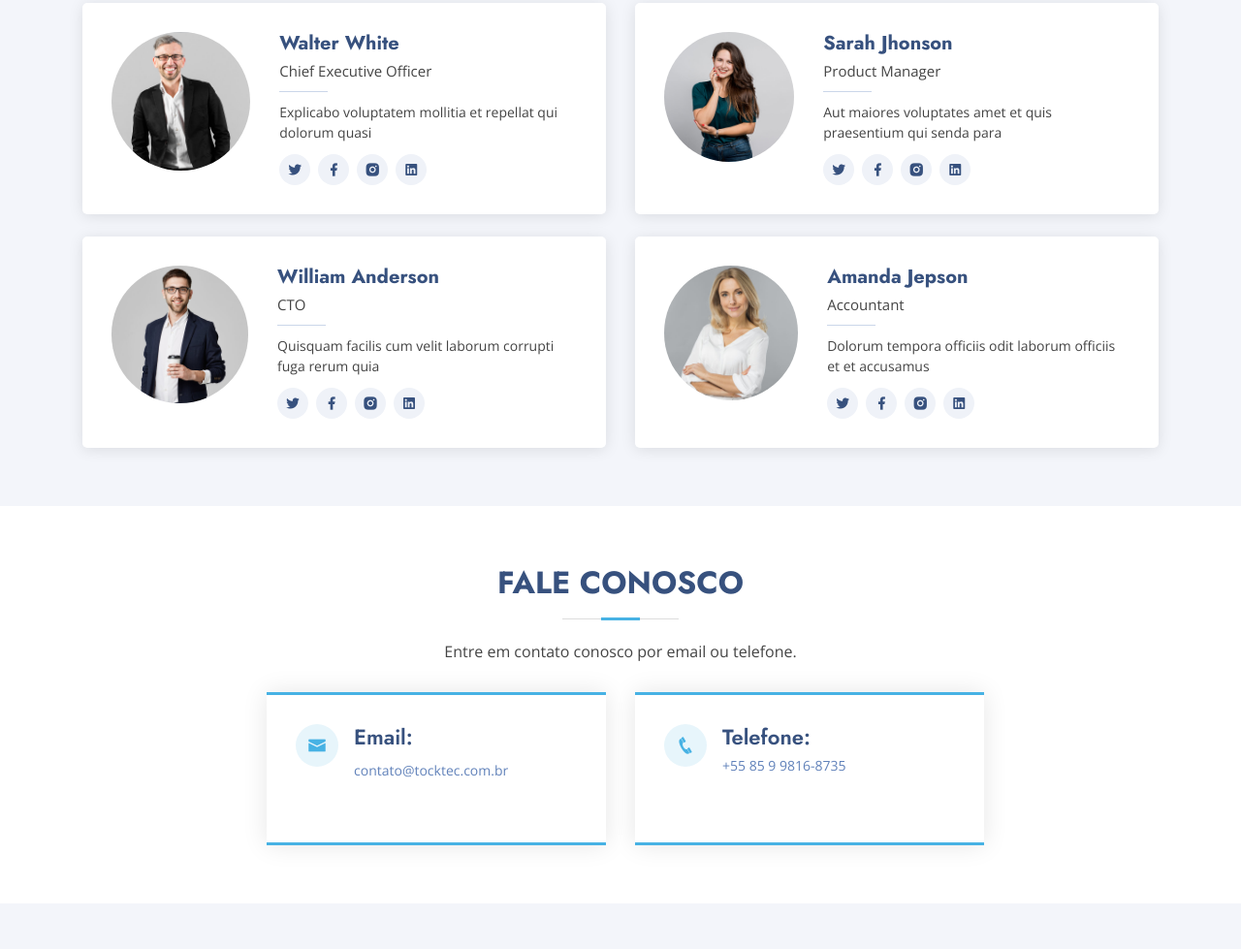
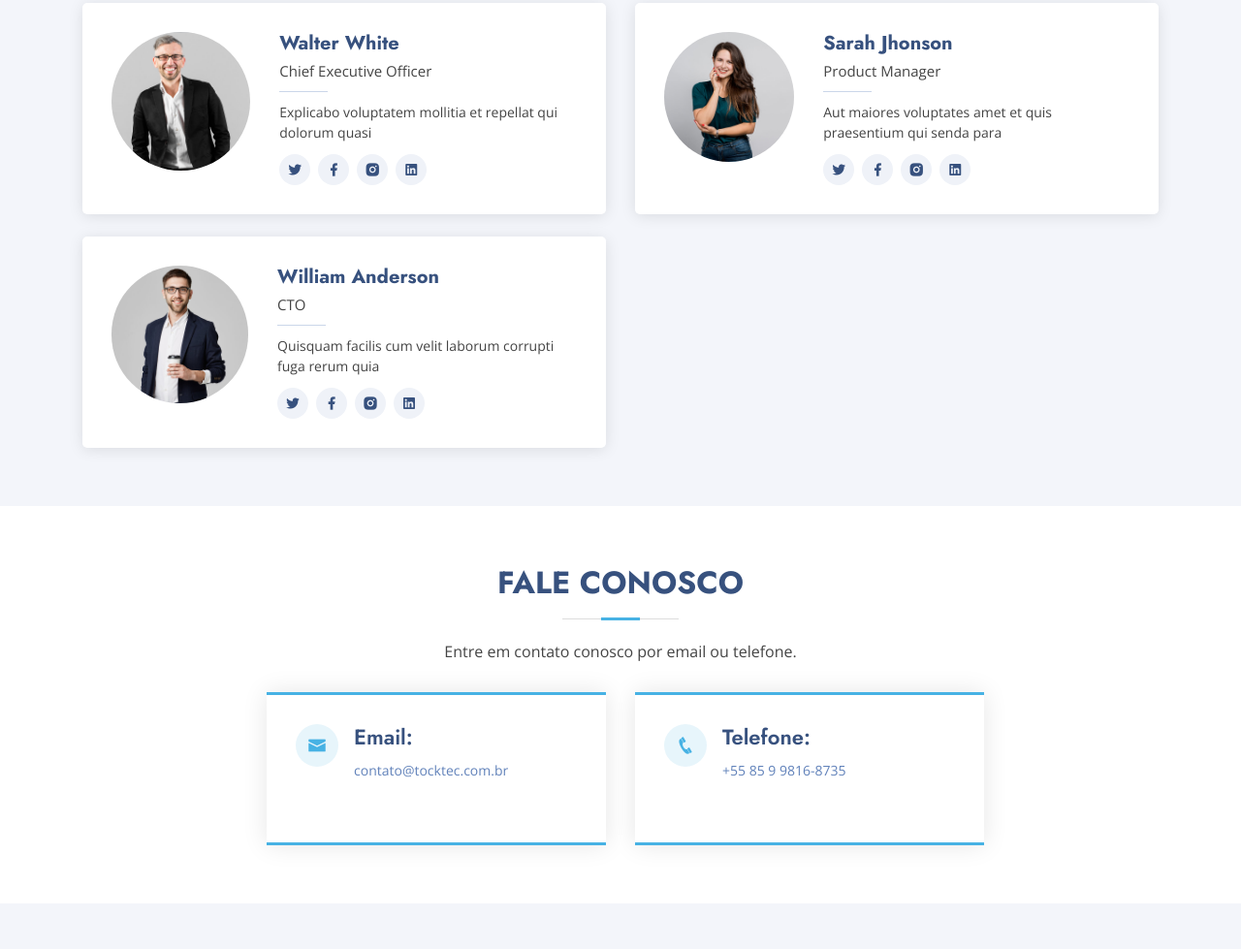
Before and after one commit to thiagoangelino/siteTock, a plain HTML site: page index.html in a window 1280 px wide. Shown: the part 2812-3791 px from the top of the page at 97% size. Drawn offline with nearby package versions, Linux system fonts and the light colour scheme.

Commit message:
Correção em Fale conosco

```diff
--- a/assets/css/style.css
+++ b/assets/css/style.css
@@ -1384,6 +1384,10 @@ section {
   padding-top: 5px;
 }
 
+.contact .info .phone p {
+  padding-top: 5px;
+}
+
 .contact .info .social-links {
   padding-left: 60px;
 }
--- a/index.html
+++ b/index.html
@@ -310,23 +310,6 @@
             </div>
           </div>
 
-          <div class="col-lg-6 mt-4">
-            <div class="member d-flex align-items-start" data-aos="zoom-in" data-aos-delay="400">
-              <div class="pic"><img src="assets/img/team/team-4.jpg" class="img-fluid" alt=""></div>
-              <div class="member-info">
-                <h4>Amanda Jepson</h4>
-                <span>Accountant</span>
-                <p>Dolorum tempora officiis odit laborum officiis et et accusamus</p>
-                <div class="social">
-                  <a href=""><i class="ri-twitter-fill"></i></a>
-                  <a href=""><i class="ri-facebook-fill"></i></a>
-                  <a href=""><i class="ri-instagram-fill"></i></a>
-                  <a href=""> <i class="ri-linkedin-box-fill"></i> </a>
-                </div>
-              </div>
-            </div>
-          </div>
-
         </div>
 
       </div>
```
